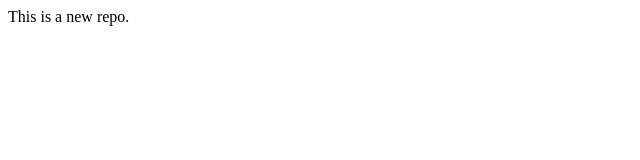
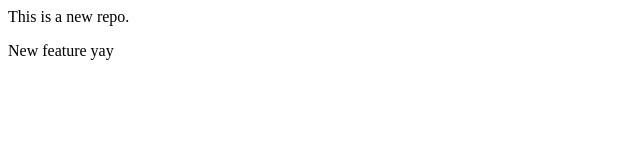
Before and after one commit to Silentwraith2678/LocalRepo, a plain HTML site: page index.html in a window 1280 px wide. Shown: the full height of the page, 0-640 px from the left. Drawn offline with Linux system fonts and the light colour scheme.

Commit message:
Added new feature

```diff
--- a/index.html
+++ b/index.html
@@ -1 +1,3 @@
 <p>This is a new repo.</p>
+
+<p> New feature yay</p>
```
